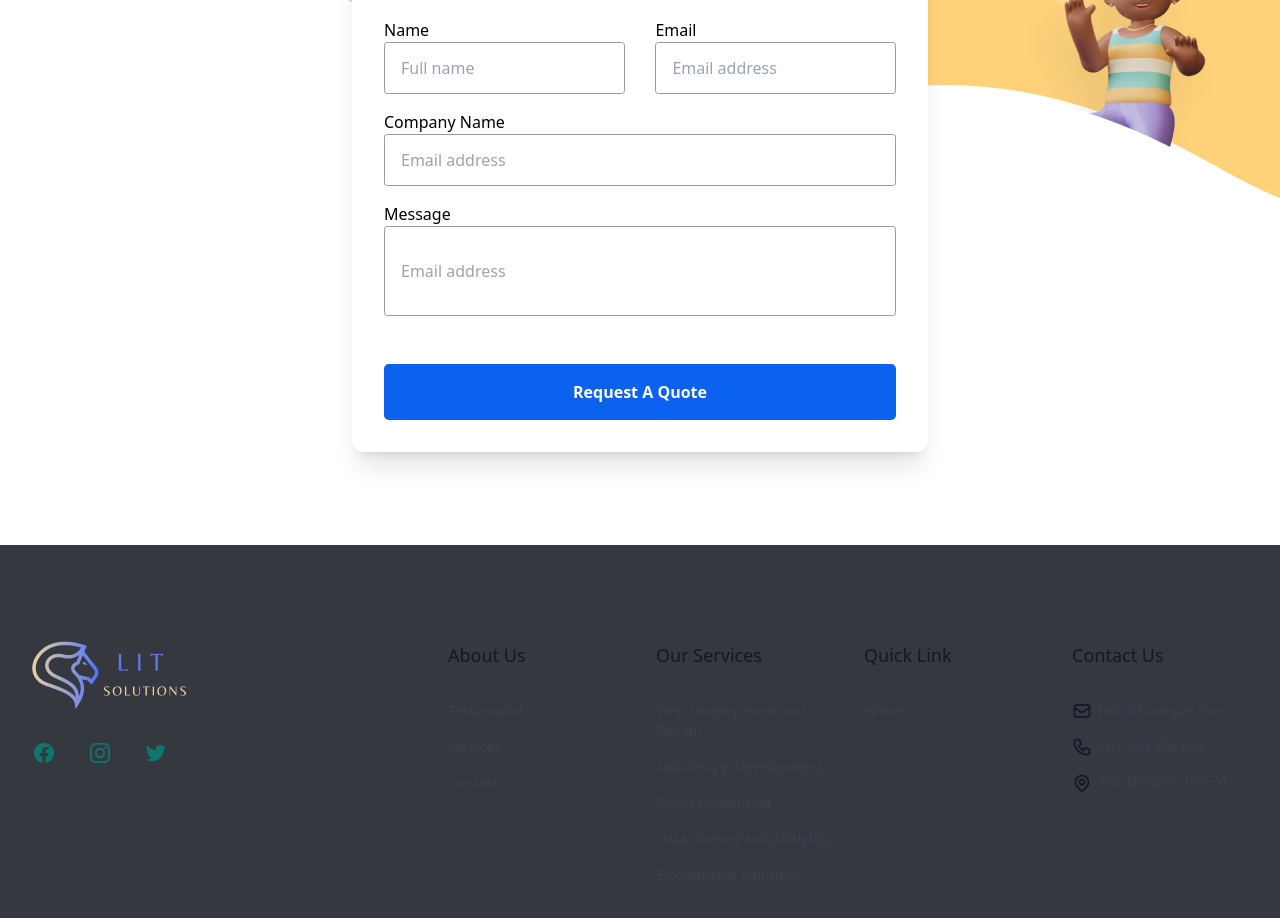
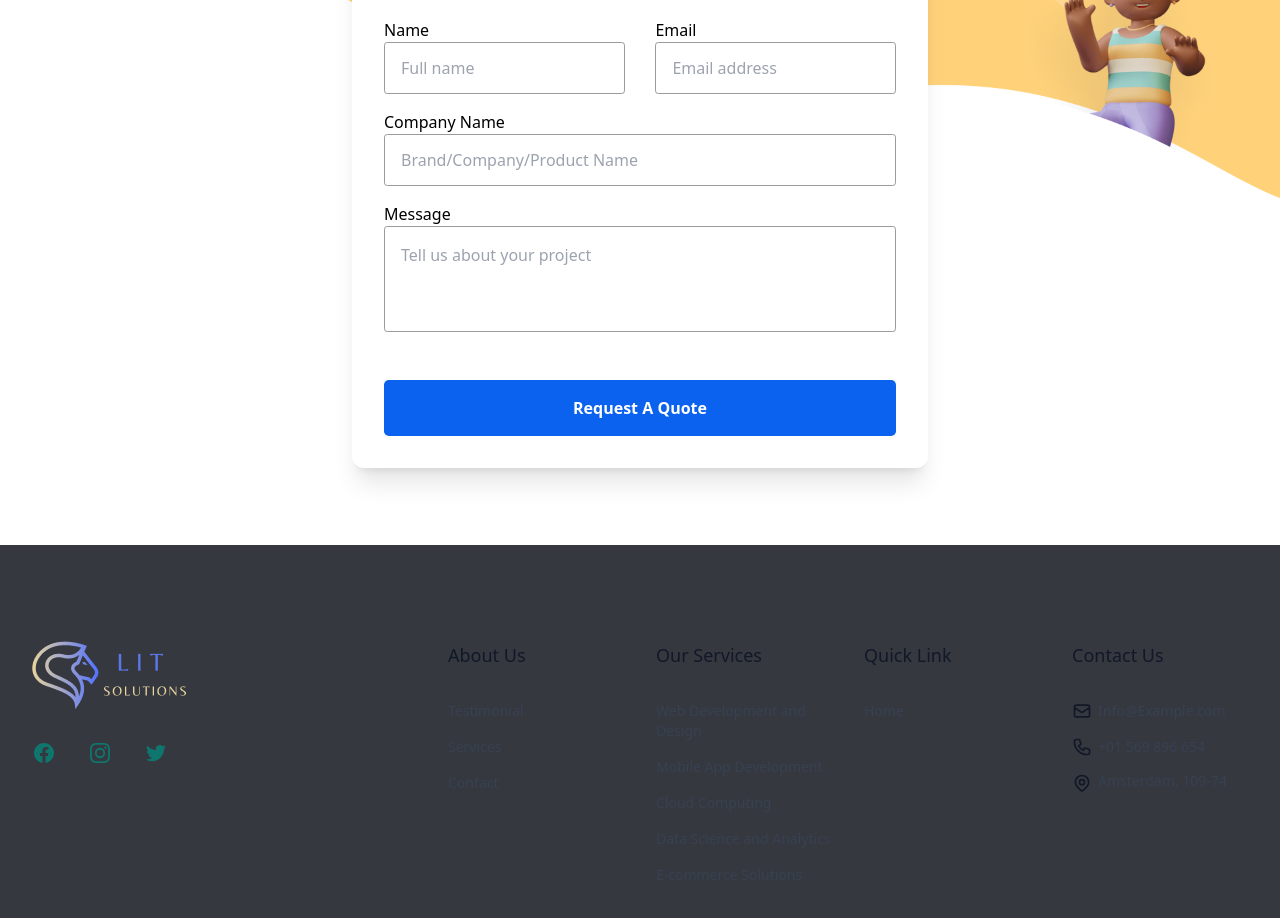
Before and after one commit to jaivikpatel2001/leotech, a React (Create React App) app: page /Contact in a window 1280 px wide. Shown: the part 6660-7578 px from the top of the page. Built offline with nearby package versions, Linux system fonts and the light colour scheme.

Commit message:
bugfixing

```diff
--- a/src/Components/ContactForm/Contactform.css
+++ b/src/Components/ContactForm/Contactform.css
@@ -50,7 +50,7 @@
 }
 .msginputcss {
   border: 1px solid rgb(157, 154, 154);
-  padding: 2rem 1rem;
+  padding: 1rem 1rem 4rem 1rem;
   outline: none;
   border-radius: 0.2rem;
 }
--- a/src/Components/ContactForm/Contactform.jsx
+++ b/src/Components/ContactForm/Contactform.jsx
@@ -44,7 +44,7 @@ const Contact = () => {
                 className="inputcss"
                 type="text"
                 name="company"
-                placeholder="Email address"
+                placeholder="Brand/Company/Product Name"
                 autoComplete="off"
               />
             </div>
@@ -54,7 +54,7 @@ const Contact = () => {
                 className="msginputcss"
                 type="text"
                 name="message"
-                placeholder="Email address"
+                placeholder="Tell us about your project"
                 autoComplete="off"
               />
             </div>
```
